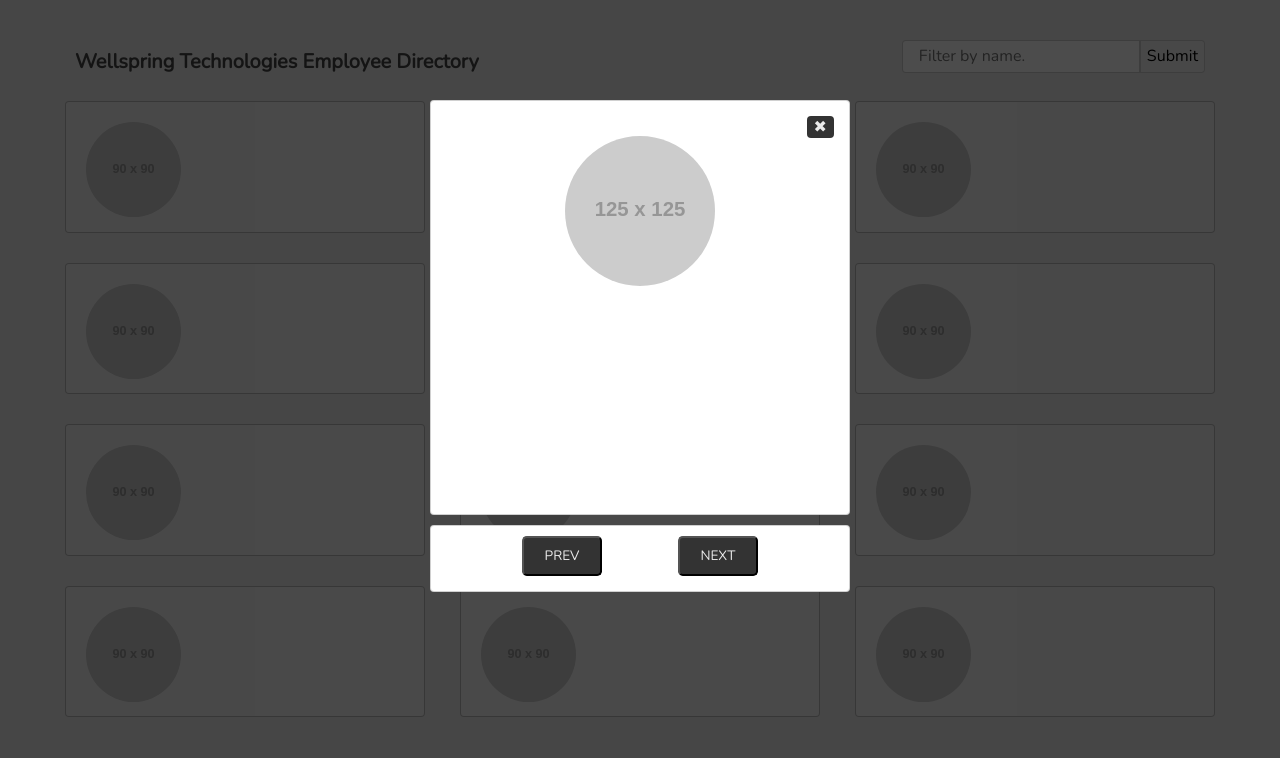
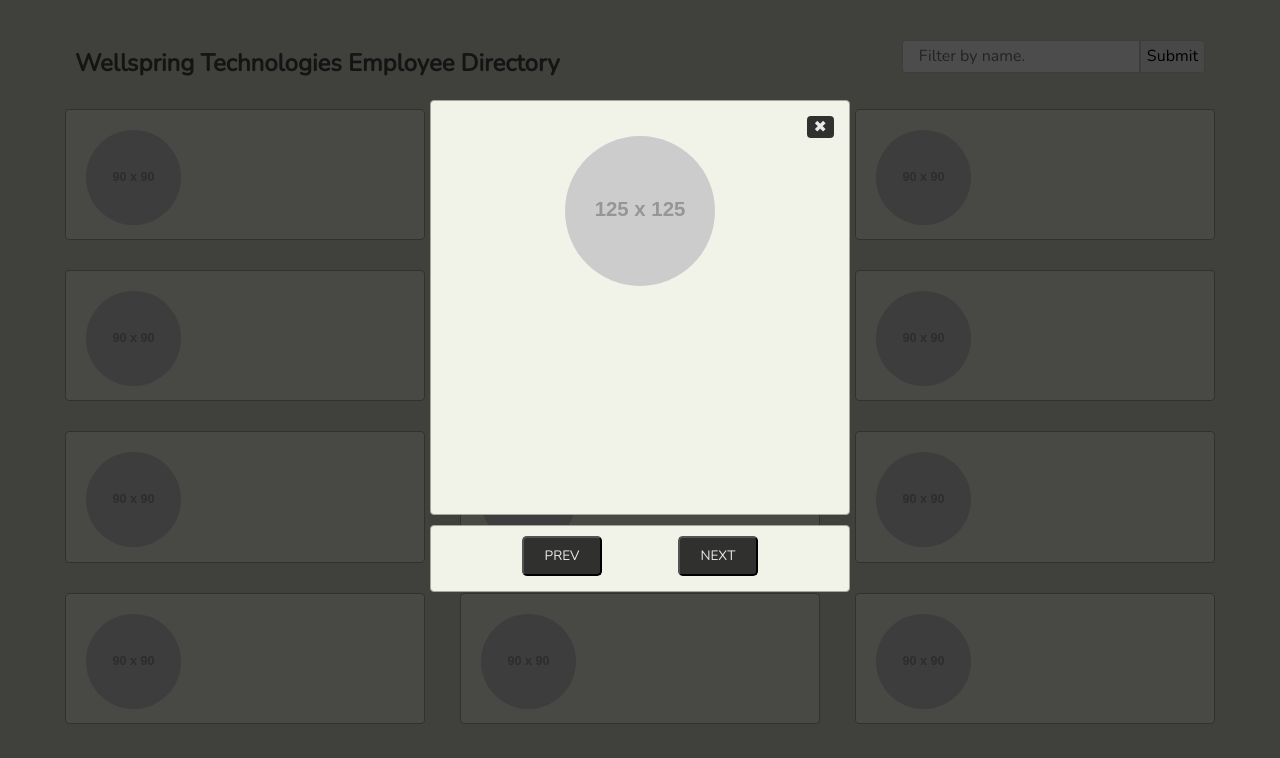
Before and after one commit to stephenlanim/fsjs-techdegree-project-5, a plain HTML site: page index.html in a window 1280 px wide. Both pictures are taken after a click on the element 245 px from the left and 167 px from the top of the page. Drawn offline with nearby package versions, Linux system fonts and the light colour scheme; no server answers; placeholder pictures from the web are drawn by us.

Commit message:
Changed color scheme.
Mainly did this for an Exceeds Expectations grade, but it also looks nice and more professional than my FEWD Techdegree version.

```diff
--- a/css/styles.css
+++ b/css/styles.css
@@ -16,7 +16,9 @@
 body {
     font-family: "Nunito", sans-serif;
     text-align: center;
-    background: rgba(235, 235, 235, 0.9);
+    /* background: rgba(235, 235, 235, 0.9); */
+		/* background: #ccdaff; */
+		background: #D7D9CE;
 }
 
 header {
@@ -29,7 +31,7 @@
 }
 
 header h1 {
-    font-size: 1.25em;
+    font-size: 1.5em;
     color: rgba(50, 50, 50, 0.9);
     margin-top: 35px;
 }
@@ -87,9 +89,14 @@
     max-width: 360px;
     margin: 10px 10px 20px;
     padding: 10px;
-    background: rgba(245, 245, 245, 0.9);
+    /* background: rgba(245, 245, 245, 0.9); */
+		/* background: #e6edff; */
+		/* background: #D7D9CE; */
+		background: #F1F3E8;
     border-radius: 0.25em;
-    border: 1px solid rgba(50, 50, 50, 0.3);
+    /* border: 1px solid rgba(50, 50, 50, 0.3); */
+		/* border: 1px solid #5585ff; */
+		border: 1px solid #A4A69B;
     transition: .4s ease-out;
     overflow: hidden;
 }
@@ -110,7 +117,8 @@
 
 .card-text {
     font-size: 0.9em;
-    color: rgba(50, 50, 50, 0.7);
+    color: rgba(50, 50, 50, 0.9);
+		/* color: #2274A5; */
     margin: 7px auto;
     transition: .4s ease-out;
 }
@@ -145,9 +153,11 @@
     min-height: 415px;
     margin: 10px auto auto;
     padding-bottom: 15px;
-    background: rgba(255, 255, 255, 1);
+    /* background: rgba(255, 255, 255, 1); */
+		background: #F1F3E8;
     border-radius: 0.25em;
-    border: 1px solid rgba(100, 100, 100, 0.3);
+    /* border: 1px solid rgba(100, 100, 100, 0.3); */
+		border: 1px solid #A4A69B;
     transition: .4s ease-out;
 
 
@@ -163,6 +173,7 @@
     outline: none;
     border-radius: 0.25em;
     border: 1px solid rgba(50, 50, 50, 0.3);
+		transition: .4s ease-out;
 }
 
 .modal-img {
@@ -176,7 +187,7 @@
 }
 
 .modal-text {
-    color: rgba(50, 50, 50, 0.7);
+    color: rgba(50, 50, 50, 0.9);
     margin: 10px;
 }
 
@@ -195,9 +206,11 @@
     max-width: 420px;
     padding: 10px 15px 15px;;
     margin: 10px auto auto;
-    background: rgba(255, 255, 255, 1);
+    /* background: rgba(255, 255, 255, 1); */
+		background: #F1F3E8;
     border-radius: 0.25em;
-    border: 1px solid rgba(100, 100, 100, 0.3);
+    /* border: 1px solid rgba(100, 100, 100, 0.3); */
+		border: 1px solid #A4A69B;
 }
 
 
@@ -263,7 +276,7 @@
         color: rgba(25, 25, 25, 1);
     }
 
-    .btn:hover {
+    .btn:hover, .modal-close-btn:hover {
         background: rgba(255, 255, 255, 1);
         color: rgba(25, 25, 25, 1);
     }
```
Also changed, not shown: 1 other file.
